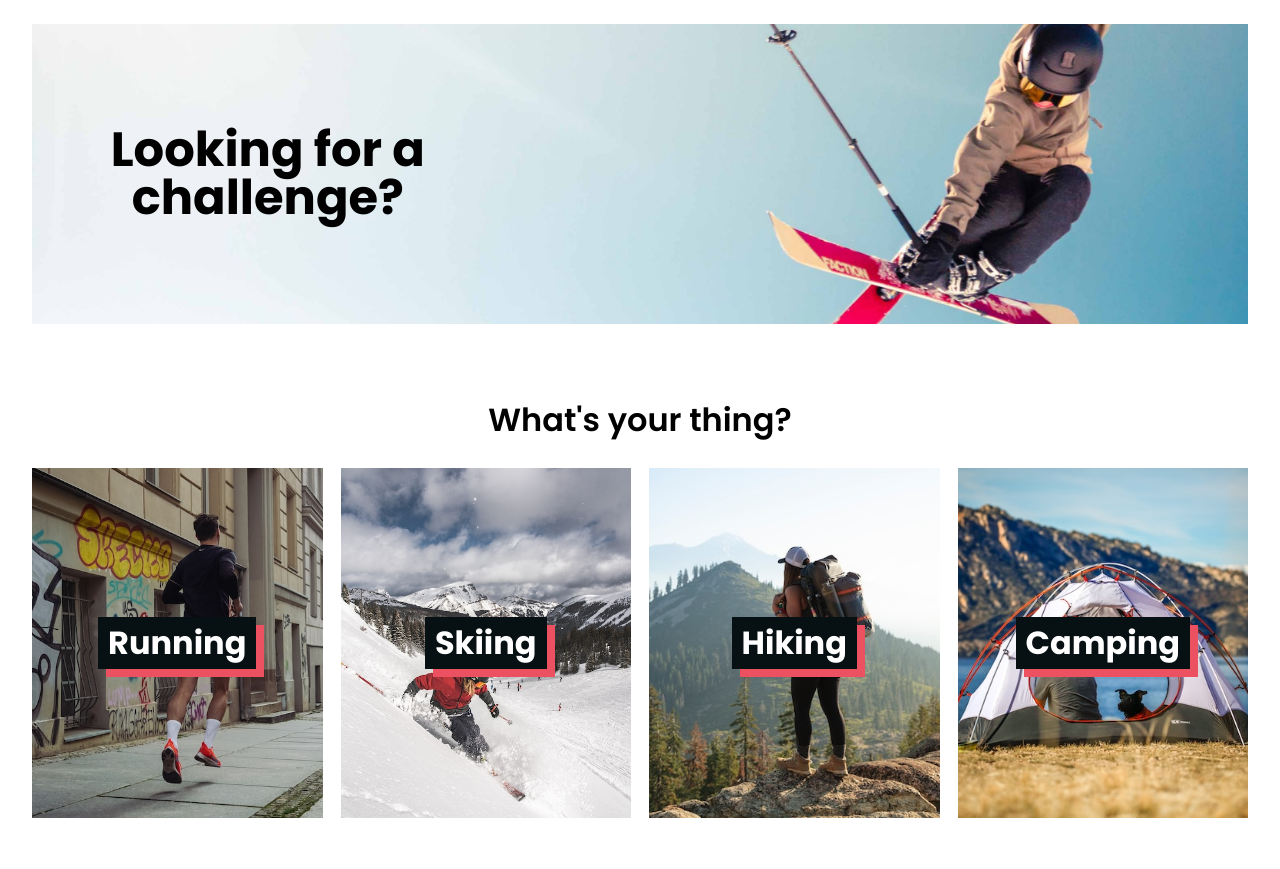
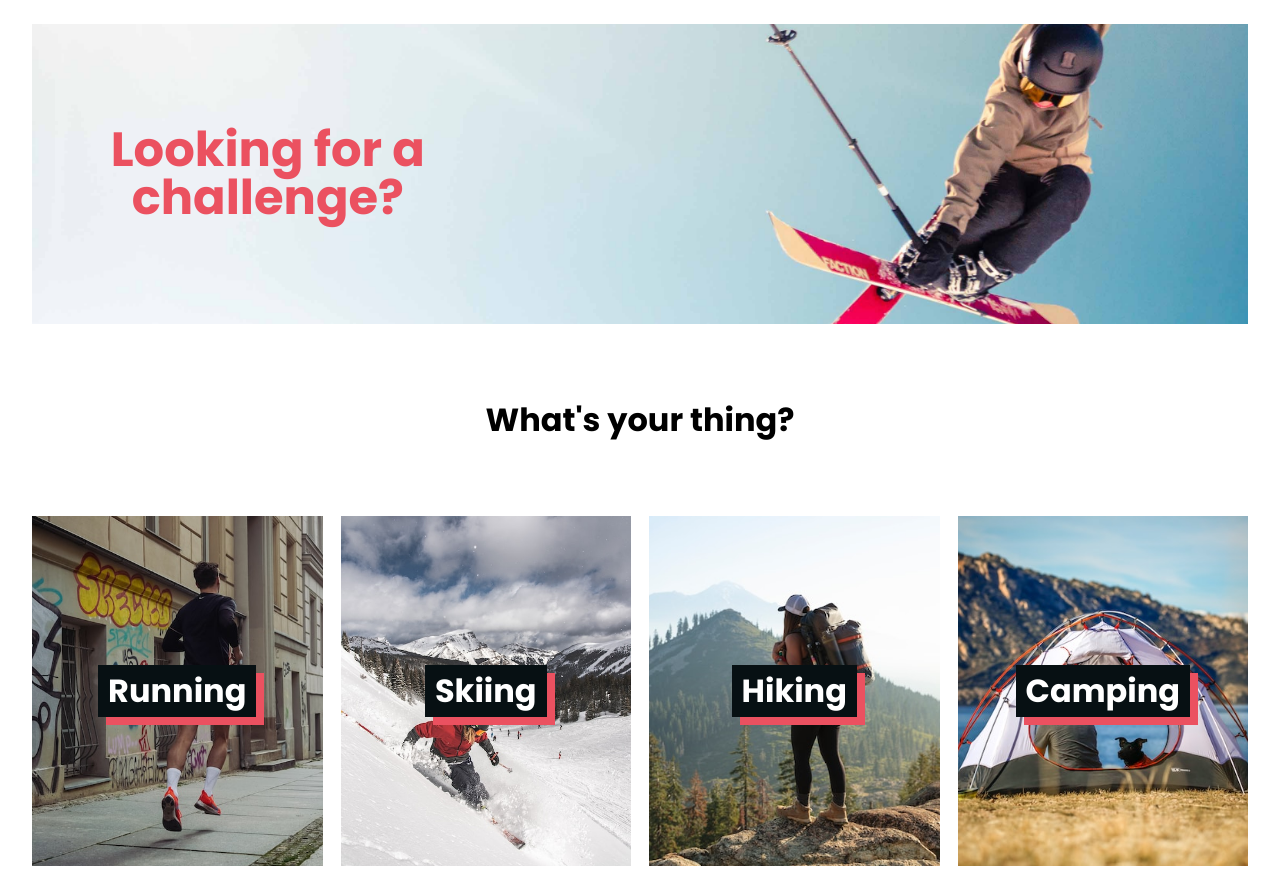
Before and after one commit to alexdalene/rainydays-cms, a plain HTML site: page public_html/index.html in a window 1280 px wide. Shown: the part 820-1689 px from the top of the page. Drawn offline with nearby package versions, Linux system fonts and the light colour scheme.

Commit message:
accessibility changes

```diff
--- a/public_html/css/library/navbar.css
+++ b/public_html/css/library/navbar.css
@@ -1,6 +1,5 @@
 .navbar {
     background-color: rgba(235, 81, 96, 1);
-    /* backdrop-filter: blur(8px); */
     height: 44px;
     position: sticky;
     top: 0;
@@ -29,23 +28,23 @@
 
 .navbar a {
     text-decoration: none;
-    color: white;
+    color: rgb(0, 0, 0);
     font-size: 16px;
     transition: 150ms ease-in-out;
 }
 
 .navbar a:hover {
-    color: black;
+    color: rgb(255, 255, 255);
 }
 
 .navbar-logo {
     width: 44px;
     height: 44px;
-    fill: white;
+    fill: rgb(0, 0, 0);
 }
 
 .navbar-logo:hover {
-    fill: black;
+    fill: rgb(255, 255, 255);
 }
 
 .material-symbols-outlined {
--- a/public_html/css/styles.css
+++ b/public_html/css/styles.css
@@ -85,13 +85,14 @@
     flex-direction: column;
 }
 
-.header-inspo h3 {
+.header-inspo h2 {
     font-size: 3rem;
     max-width: 350px;
     font-weight: 700;
     text-align: center;
     align-self: flex-start;
     margin-left: calc(20% / 4);
+    color: #EB5160;
 }
 
 /* Category images */
@@ -124,7 +125,7 @@
     box-shadow: 0 5px #EB5160;
 }
 
-.images-style h2 {
+.images-style h4 {
     font-size: 2rem;
     font-weight: 800;
     background-color: #071013;
@@ -141,9 +142,9 @@
 }
 
 #images-header {
-    margin: 5rem auto 2rem auto;
+    margin: 5rem auto;
     font-size: 2rem;
-    font-weight: 600;
+    font-weight: 700;
 }
 
 .images-style:nth-child(1) {
--- a/public_html/index.html
+++ b/public_html/index.html
@@ -47,6 +47,7 @@
               height="100%"
               viewBox="0 0 4770 1243"
               version="1.1"
+              alt="Logo of the website and link for home page"
               xmlns="http://www.w3.org/2000/svg"
               xmlns:xlink="http://www.w3.org/1999/xlink"
               xml:space="preserve"
@@ -113,7 +114,11 @@
       data-parallax="scroll"
       data-image-src="images/cover-image.jpg"
     >
-      <img id="logo-simple" src="icons/Rainydays-simplistic.svg" alt="Logo" />
+      <img
+        id="logo-simple"
+        src="icons/Rainydays-simplistic.svg"
+        alt="Logo for the website, text that reads RAINYDAYS with a simplistic mountain above it"
+      />
     </section>
 
     <main class="main-container flex-ali-center">
@@ -129,14 +134,14 @@
 
       <section class="images-main-container flex-ali-center">
         <section class="header-inspo flex-center">
-          <h3>Looking for a challenge?</h3>
+          <h2>Looking for a challenge?</h2>
         </section>
-        <h2 id="images-header">What's your thing?</h2>
+        <h3 id="images-header">What's your thing?</h3>
         <div class="images-container flex-jus-center">
-          <div class="images-style flex-center"><h2>Running</h2></div>
-          <div class="images-style flex-center"><h2>Skiing</h2></div>
-          <div class="images-style flex-center"><h2>Hiking</h2></div>
-          <div class="images-style flex-center"><h2>Camping</h2></div>
+          <div class="images-style flex-center"><h4>Running</h4></div>
+          <div class="images-style flex-center"><h4>Skiing</h4></div>
+          <div class="images-style flex-center"><h4>Hiking</h4></div>
+          <div class="images-style flex-center"><h4>Camping</h4></div>
         </div>
       </section>
     </main>
@@ -147,7 +152,7 @@
           id="footer-logo"
           class="footer-info"
           src="icons/Rainydays.svg"
-          alt="Logo"
+          alt="Full logo for the website, text with simple mountains above and a decorative line below with the slogan"
         />
         <div class="footer-info">
           <ul class="footer-info-list">
```
